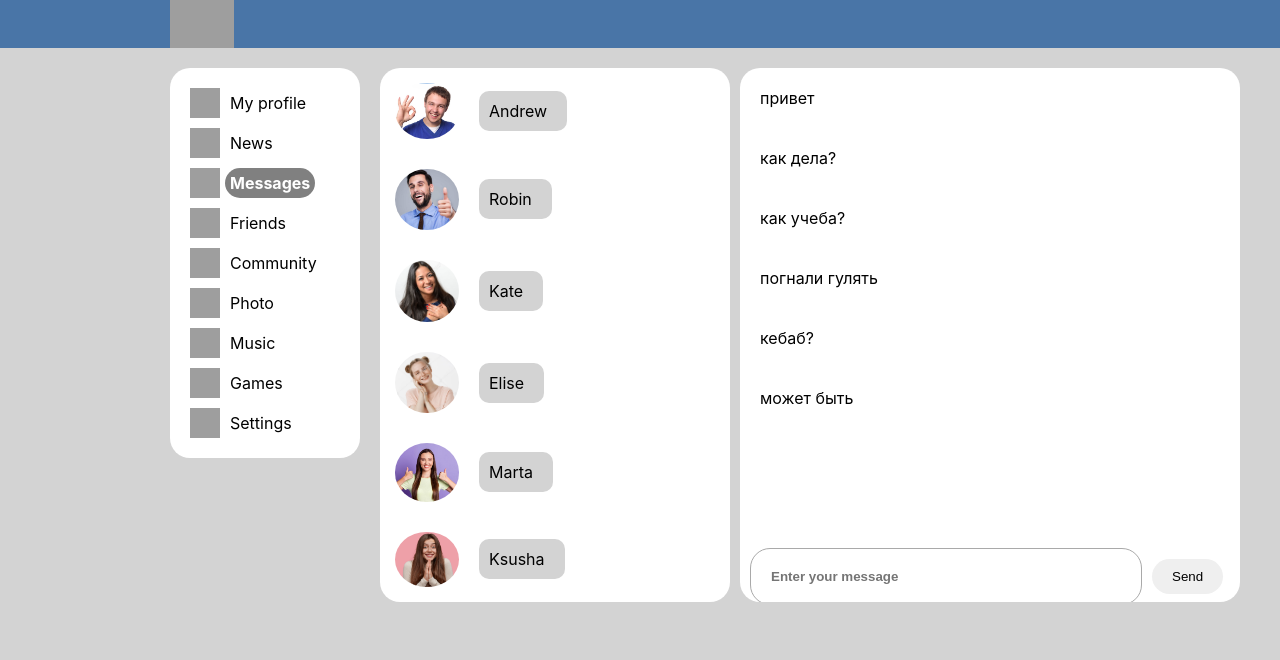
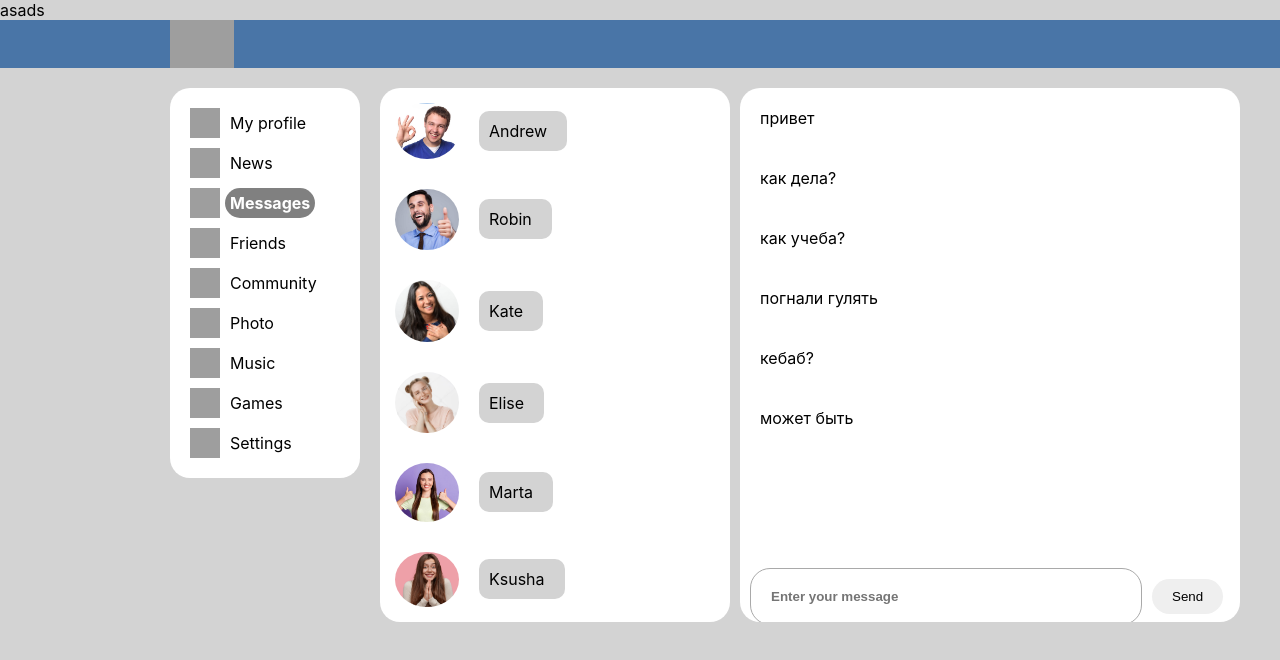
Before and after one commit to VitalikBaiduk/PutSamuraya, a React (Create React App) app: page /dialogs in a window 1280 px wide. Shown: the top 660 px of the page. Built offline with nearby package versions, Linux system fonts and the light colour scheme; grey boxes are pictures that could not be loaded.

Commit message:
new text

```diff
--- a/src/App.tsx
+++ b/src/App.tsx
@@ -26,6 +26,7 @@ type PropsTypeApp = {
 function App(props: PropsTypeApp) {
     return (
         <BrowserRouter>
+            asads
             <div className={"mainPage"}>
                 <Header/>
                 <div className={"mainContent"}>
```
